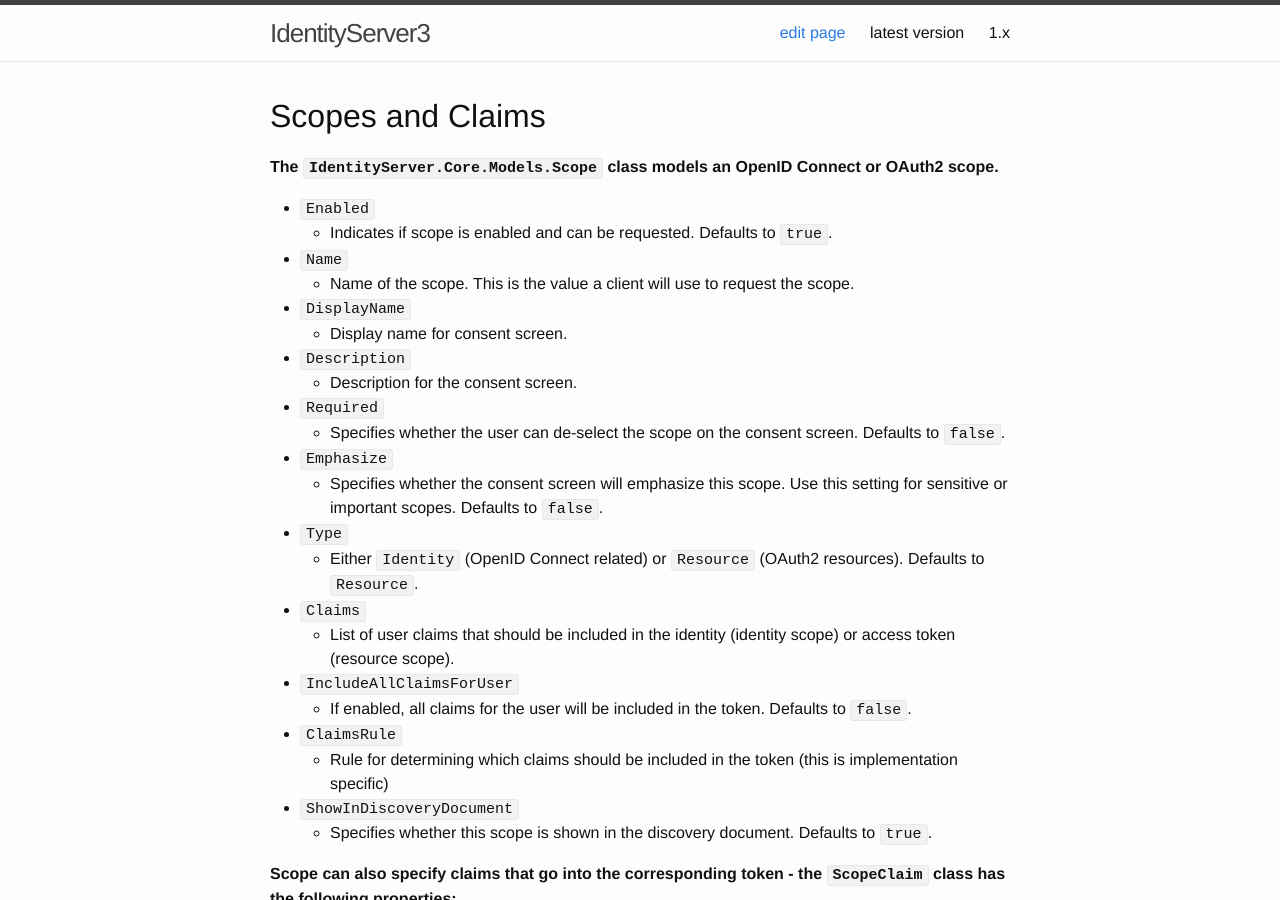
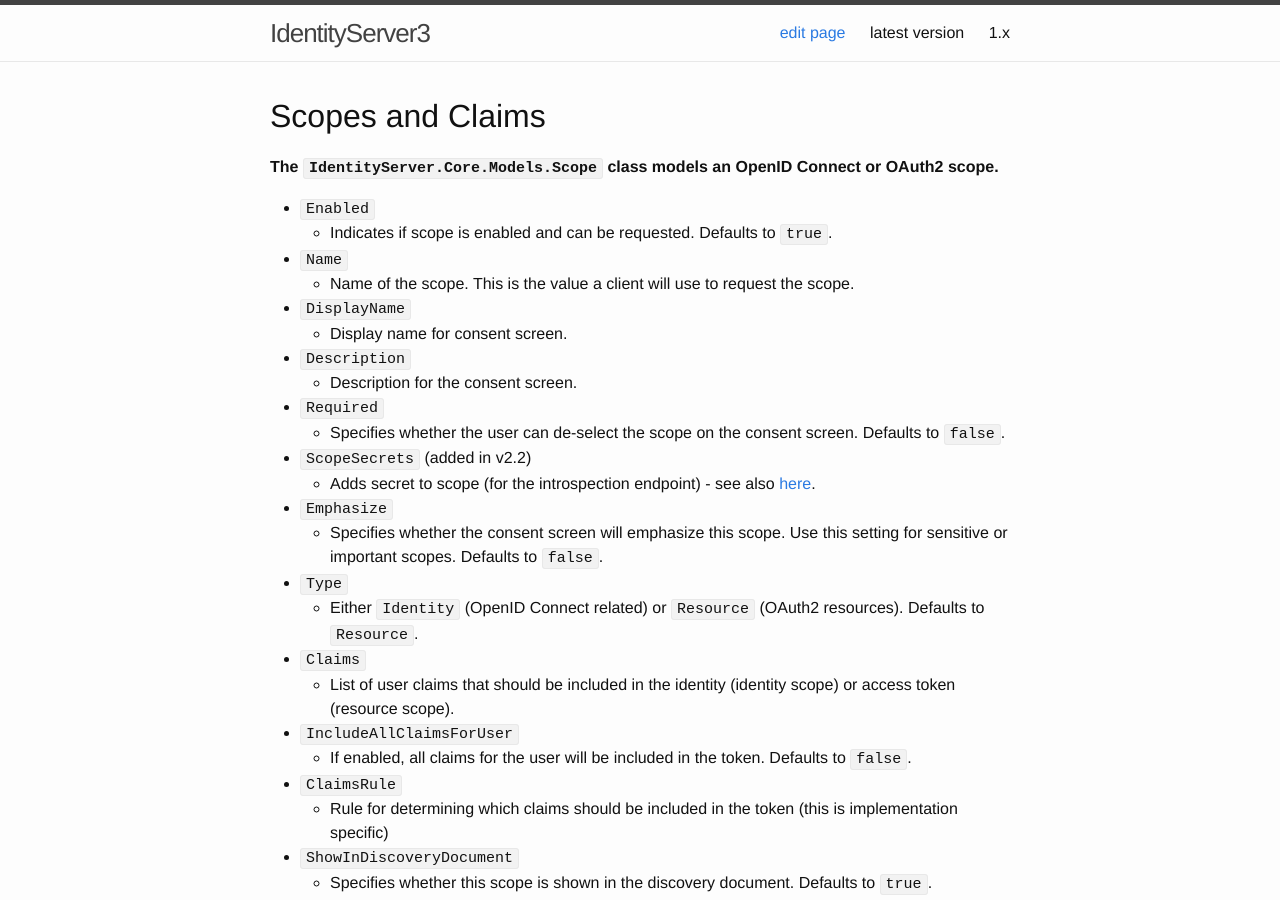
Before and after one commit to IdentityServer/Documentation, a Jekyll site: the page built from docsv2/configuration/scopesAndClaims.md, in a window 1280 px wide and 900 px high. Built offline with Jekyll 4.4.1, drawn with Linux system fonts in a browser that asks for light colours; Markdown is read by kramdown in place of the engine named in the settings.

Commit message:
Update scopesAndClaims.md

```diff
--- a/docsv2/configuration/scopesAndClaims.md
+++ b/docsv2/configuration/scopesAndClaims.md
@@ -16,6 +16,8 @@
     * Description for the consent screen.
 * `Required`
     * Specifies whether the user can de-select the scope on the consent screen. Defaults to `false`.
+*  `ScopeSecrets` (added in v2.2)
+    * Adds secret to scope (for the introspection endpoint) - see also [here](secrets.html).
 * `Emphasize`
     * Specifies whether the consent screen will emphasize this scope. Use this setting for sensitive or important scopes. Defaults to `false`.
 * `Type`
```
